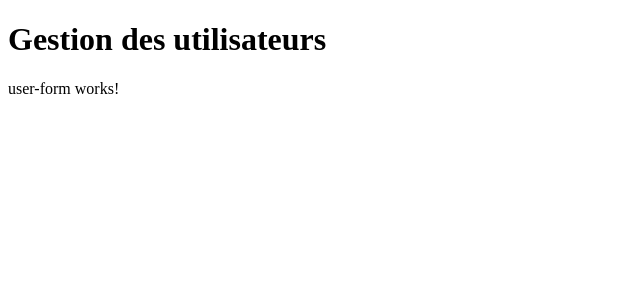
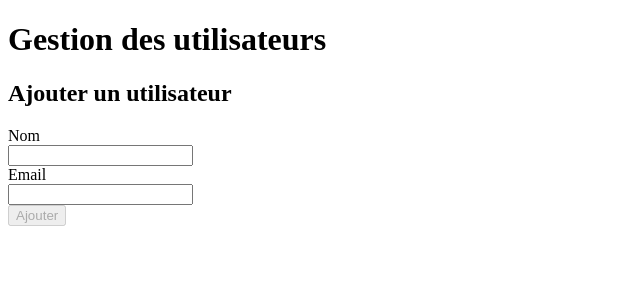
Before and after one commit to Asmahan355/Shpping_with_Asmahan, an Angular app in the folder user-management/: page /add-user in a window 1280 px wide. Shown: the top 300 px of the page, without its empty margins (0-640 px from the left). Built offline with nearby package versions, Linux system fonts and the light colour scheme.

Commit message:
formulaire d'ajouter un utilisateur(html+ts)

```diff
--- a/user-management/src/app/app.routes.ts
+++ b/user-management/src/app/app.routes.ts
@@ -1,11 +1,11 @@
 import { Routes } from '@angular/router';
 import { UserListComponent } from './pages/users/user-list/user-list';
 import { UserDetail } from './pages/users/user-detail/user-detail';
-import { UserForm} from './pages/users/user-form/user-form';
+import { UserFormComponent} from './pages/users/user-form/user-form';
 
 export const routes: Routes = [
   { path: '', redirectTo: 'users', pathMatch: 'full' },
   { path: 'users', component: UserListComponent },
   { path: 'users/:id', component: UserDetail },
-  { path: 'add-user', component: UserForm }
+  { path: 'add-user', component: UserFormComponent }
 ];
--- a/user-management/src/app/pages/users/user-form/user-form.html
+++ b/user-management/src/app/pages/users/user-form/user-form.html
@@ -1 +1,19 @@
-<p>user-form works!</p>
+<h2>Ajouter un utilisateur</h2>
+
+<form [formGroup]="userForm" (ngSubmit)="onSubmit()">
+
+  <div>
+    <label>Nom</label><br />
+    <input type="text" formControlName="name" />
+  </div>
+
+  <div>
+    <label>Email</label><br />
+    <input type="email" formControlName="email" />
+  </div>
+
+  <button type="submit" [disabled]="userForm.invalid">
+    Ajouter
+  </button>
+
+</form>
--- a/user-management/src/app/pages/users/user-form/user-form.ts
+++ b/user-management/src/app/pages/users/user-form/user-form.ts
@@ -1,11 +1,39 @@
 import { Component } from '@angular/core';
+import { CommonModule } from '@angular/common';
+import { ReactiveFormsModule, FormBuilder, Validators, FormGroup } from '@angular/forms';
+import { UserService } from '../../../core/services/user.service';
 
 @Component({
   selector: 'app-user-form',
-  imports: [],
-  templateUrl: './user-form.html',
-  styleUrl: './user-form.css',
+  standalone: true,
+  imports: [CommonModule, ReactiveFormsModule],
+  templateUrl: './user-form.html'
 })
-export class UserForm {
+export class UserFormComponent {
 
+  userForm!: FormGroup;
+
+  constructor(
+    private fb: FormBuilder,
+    private userService: UserService
+  ) {
+    this.userForm = this.fb.group({
+      name: ['', Validators.required],
+      email: ['', [Validators.required, Validators.email]]
+    });
+  }
+
+  onSubmit(): void {
+    if (this.userForm.invalid) {
+      return;
+    }
+
+    this.userService.addUser({
+      id: Date.now(),
+      name: this.userForm.value.name!,
+      email: this.userForm.value.email!
+    });
+
+    this.userForm.reset();
+  }
 }
--- a/user-management/src/app/pages/users/user-list/user-list.ts
+++ b/user-management/src/app/pages/users/user-list/user-list.ts
@@ -1,4 +1,4 @@
-import { Component } from '@angular/core';
+import { Component, OnInit } from '@angular/core';
 import { CommonModule } from '@angular/common';
 import { UserService } from '../../../core/services/user.service';
 import { User } from '../../../core/models/user.model';
@@ -9,10 +9,11 @@ import { User } from '../../../core/models/user.model';
   imports: [CommonModule],
   templateUrl: './user-list.html'
 })
-export class UserListComponent {
+export class UserListComponent implements OnInit{
   users: User[] = [];
 
-  constructor(private userService: UserService) {
+  constructor(private userService: UserService) {}
+  ngOnInit(): void {
     this.users = this.userService.getUsers();
   }
 }
```
Also changed, not shown: 1 other file (tests, documents, lock files or other folders).
